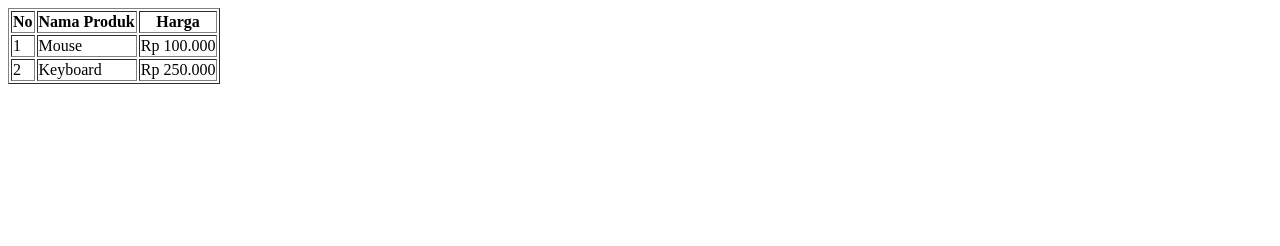
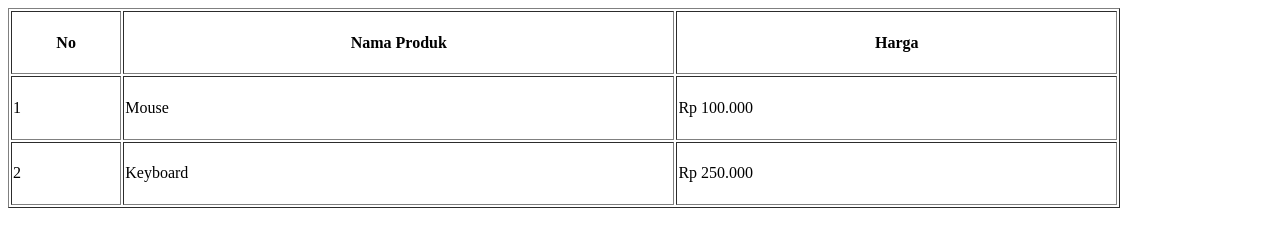
Before and after one commit to dynda21/1124160092-latihan-6, a plain HTML site: page index.html in a window 1280 px wide. Drawn offline with Linux system fonts and the light colour scheme.

Commit message:
menambahkan ukuran table

```diff
--- a/index.html
+++ b/index.html
@@ -6,11 +6,11 @@
     <title>latihan 6</title>
 </head>
 <body>
-    <table border="1">
+    <table border="1" width="88%" height="200px">
         <tr>
-            <th>No</th>
-            <th>Nama Produk</th>
-            <th>Harga</th>
+            <th width="10%">No</th>
+            <th width="50%">Nama Produk</th>
+            <th width="40%">Harga</th>
         </tr>
         <tr>
             <td>1</td>
```
